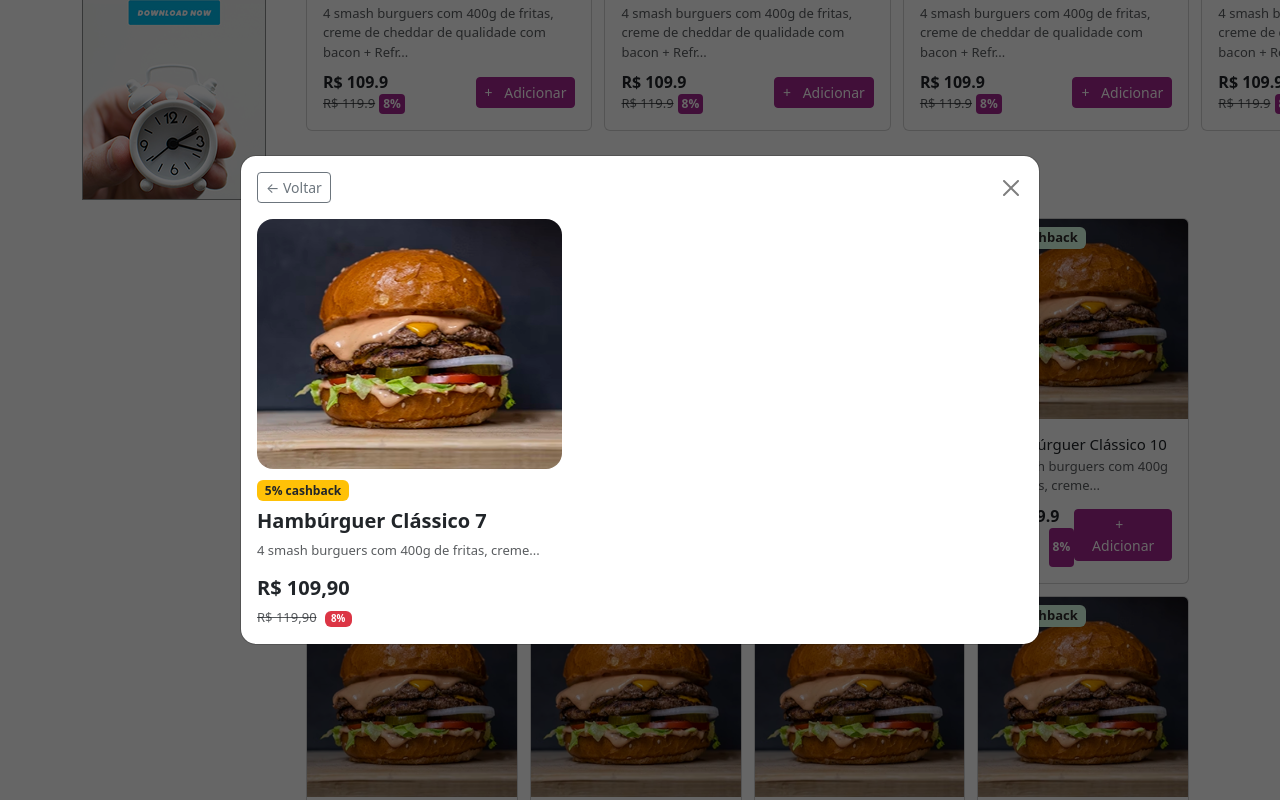
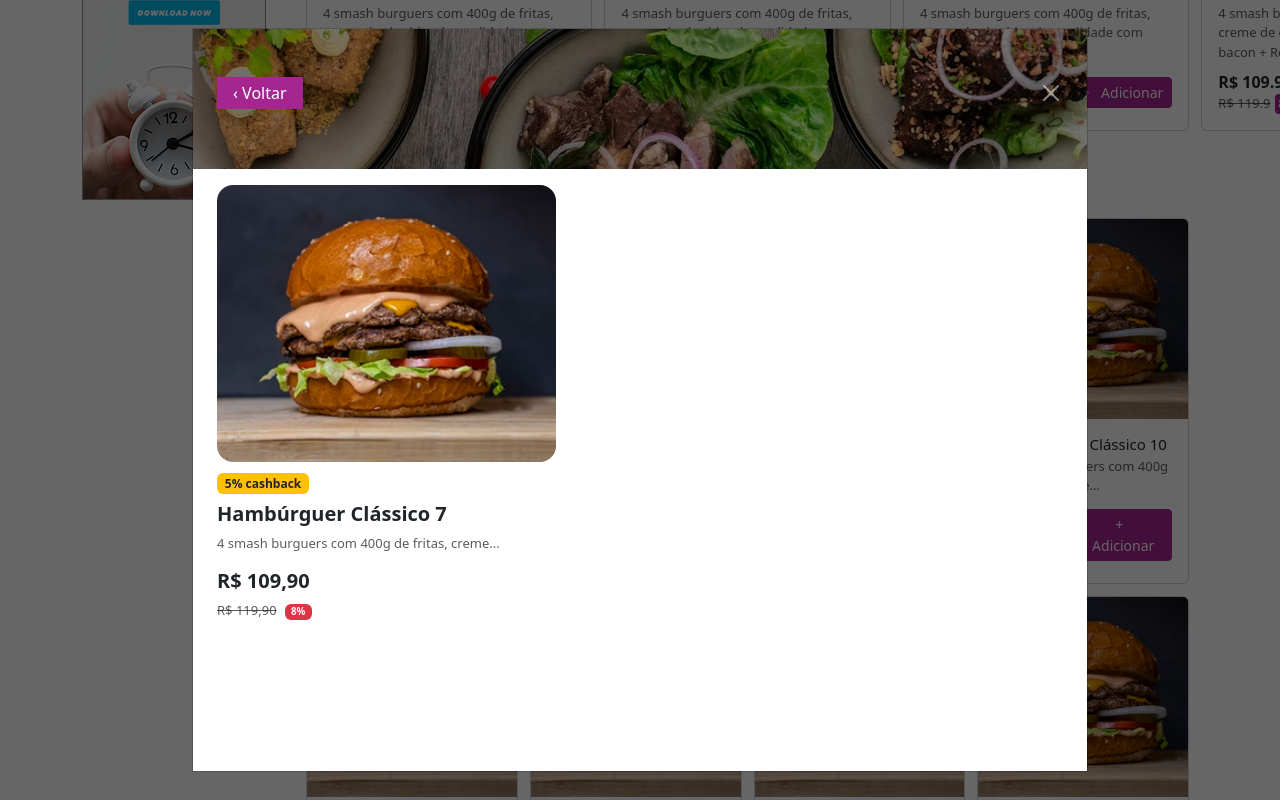
Before and after one commit to waggneroliveira/delifast, a Vue app: page / in a window 1280 px wide. Both pictures are taken after a click on the element 411 px from the left and 1168 px from the top of the page. Shown: the part 768-1568 px from the top of the page. Built offline with nearby package versions, Linux system fonts and the light colour scheme.

Commit message:
update
Ajuste modal produto

```diff
--- a/src/App.vue
+++ b/src/App.vue
@@ -34,14 +34,14 @@
             {
               id: 1,
               name: 'Portuguesa',
-              description: '4 smash burguers...',
-              image: '/burger.jpg'
+              description: '4 smash burguers com 400g de fritas, creme de cheddar de qualidade com bacon + Refr...',
+              image: '../src/assets/images/prod.png'
             },
             {
               id: 2,
               name: 'Calabresa',
               description: 'Deliciosa...',
-              image: '/burger.jpg'
+              image: '../src/assets/images/prod.png'
             }
           ]
         },
@@ -52,7 +52,7 @@
               id: 3,
               name: 'Frango',
               description: 'Muito sabor...',
-              image: '/burger.jpg'
+              image: '../src/assets/images/prod.png'
             }
           ]
         }
--- a/src/components/ProductModal.vue
+++ b/src/components/ProductModal.vue
@@ -7,24 +7,29 @@
     @click.self="close"
   >
     <div class="modal-dialog modal-lg modal-dialog-centered">
-      <div class="modal-content p-3 rounded-4">
+      <div class="modal-content p-0 rounded-0 h-100">
 
         <!-- HEADER -->
-        <div class="d-flex justify-content-between align-items-center mb-3">
-          <button class="btn btn-sm btn-outline-secondary" @click="close">
-            ← Voltar
-          </button>
+        <div class="d-flex justify-content-between align-items-center mb-3 position-relative">
+          <Header class="header" />
+          <div class="position-absolute top-0 mt-5 d-flex justify-content-between align-items-center w-100 px-4 z-in">
+            <button class="btn btn-sm btn-back text-white py-1 px-3" @click="close">
+              ‹  Voltar
+            </button>
 
-          <button class="btn-close" @click="close"></button>
+            <button class="btn-close btn-close-white" @click="close"></button>
+          </div>
         </div>
 
-        <div class="row">
+        <div class="row px-4">
           <!-- LEFT -->
           <div class="col-md-5">
-            <img
-              :src="product?.image"
-              class="img-fluid rounded-4 mb-2"
-            />
+            <div class="image">
+              <img
+                :src="product?.image"
+                class="img-fluid w-100 rounded-4 mb-2"
+              />
+            </div>
 
             <span v-if="product?.cashback" class="badge bg-warning text-dark mb-2">
               {{ product.cashback }}% cashback
@@ -63,14 +68,15 @@
               <div
                 v-for="item in group.items"
                 :key="item.id"
-                class="d-flex align-items-center border rounded p-2 mb-2 option-item"
+                class="d-flex align-items-center border gap-1 rounded p-0 mb-2 option-item pe-3"
                 :class="{ active: selected === item.id }"
                 @click="select(item.id)"
               >
                 <img
                   :src="item.image"
-                  class="rounded me-2"
-                  width="50"
+                  class="me-3 cover"
+                  width="90"
+                  height="90"
                 />
 
                 <div class="flex-grow-1">
@@ -98,6 +104,7 @@
 
 <script setup>
 import { ref, computed } from 'vue'
+import Header from '@/components/Header.vue'
 
 const props = defineProps({
   show: Boolean,       // mudou de modelValue → show
@@ -129,6 +136,28 @@ const discount = computed(() => {
 </script>
 
 <style scoped>
+::v-deep(.banner-inner) {
+  height: 140px;
+}
+.image{
+  max-width: 380px;
+}
+.btn-back{
+  background: #A4268E !important;
+  all: unset;
+  cursor: pointer;
+}
+.z-in{
+  z-index: 20;
+}
+.modal-dialog{
+    max-width: 70vw;
+    height: 80vh;
+    /* margin: 0 auto; */
+}
+.cover{
+  object-fit: cover;
+}
 .option-item {
   cursor: pointer;
   transition: .2s;
```
